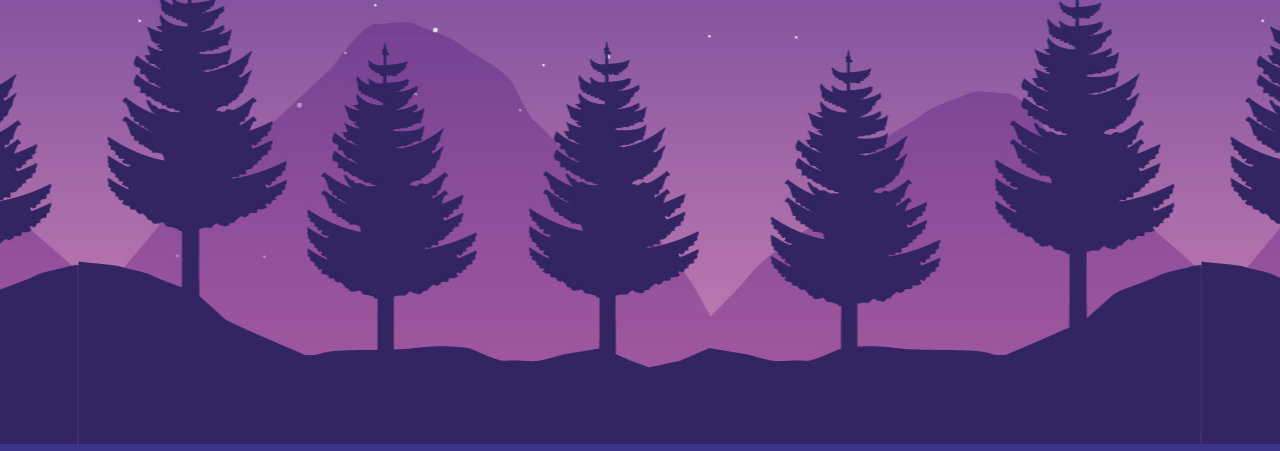
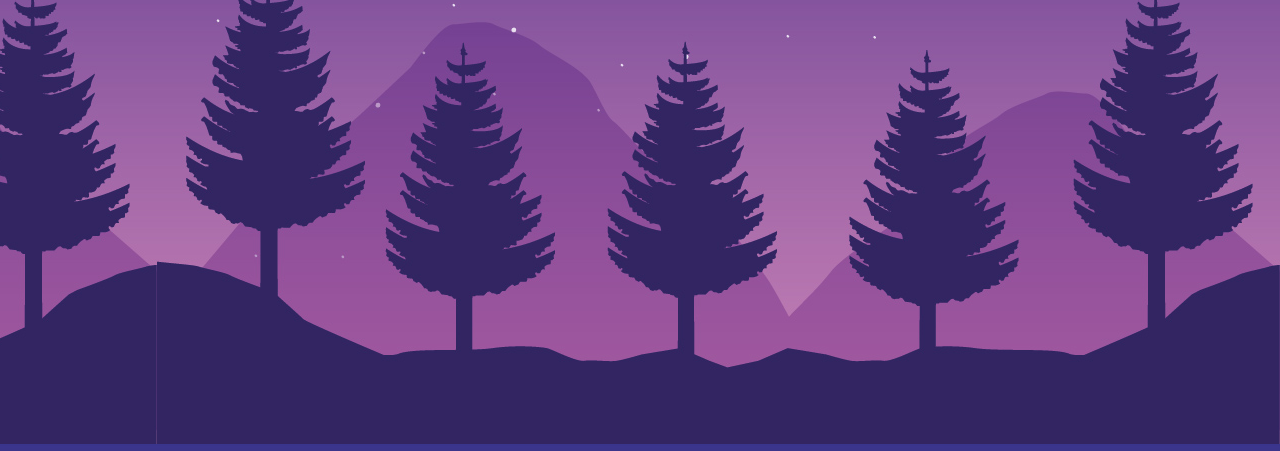
Before and after one commit to EsdraX-ProG/Site, a plain HTML site: page index.html in a window 1280 px wide. Shown: the part 349-800 px from the top of the page. Drawn offline with Linux system fonts and the light colour scheme.

Commit message:
Atualização 3

```diff
--- a/index.html
+++ b/index.html
@@ -3,7 +3,7 @@
     <head>
      <meta charset="UTF-8">
      <meta name="viewport" content="width=device-width, initial-scale=1.0">
-     <title>Jocelane Xavier</title>
+     <title>Barbearia</title>
      <link rel="stylesheet" href="style.css">
     </head>
   <body>
--- a/style.css
+++ b/style.css
@@ -10,9 +10,9 @@ body{
     min-height: 100vh;
     background: url(./img/img.jpg);
     font-family:'segoe UI', Tahome, Verdana, sans-serif;
-    padding: 30px
+    padding: center;
     background-size: center;
-    background-position: center;
+    background-position: 100%;
 }
 ul {
     display: flex;
```
